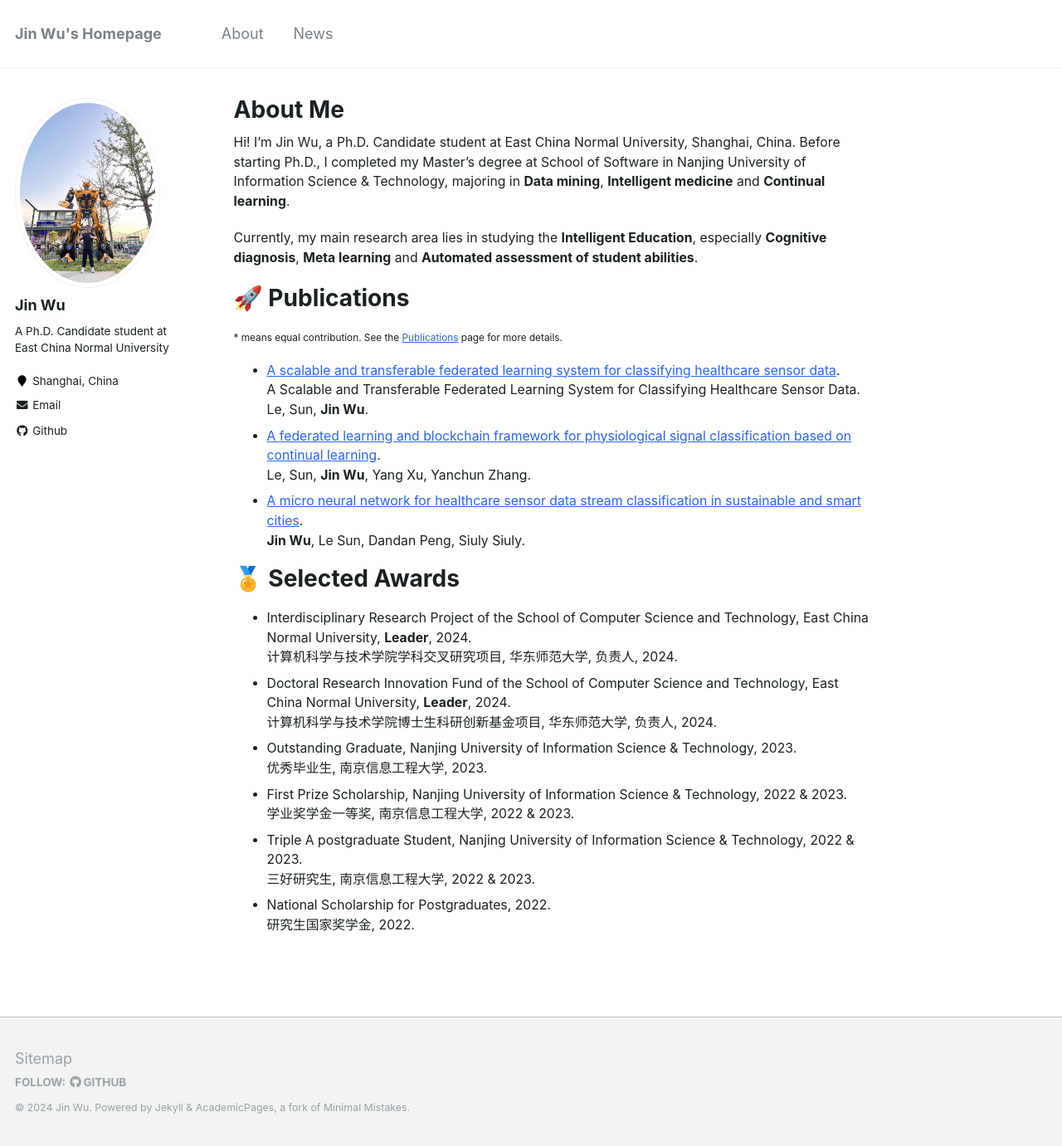
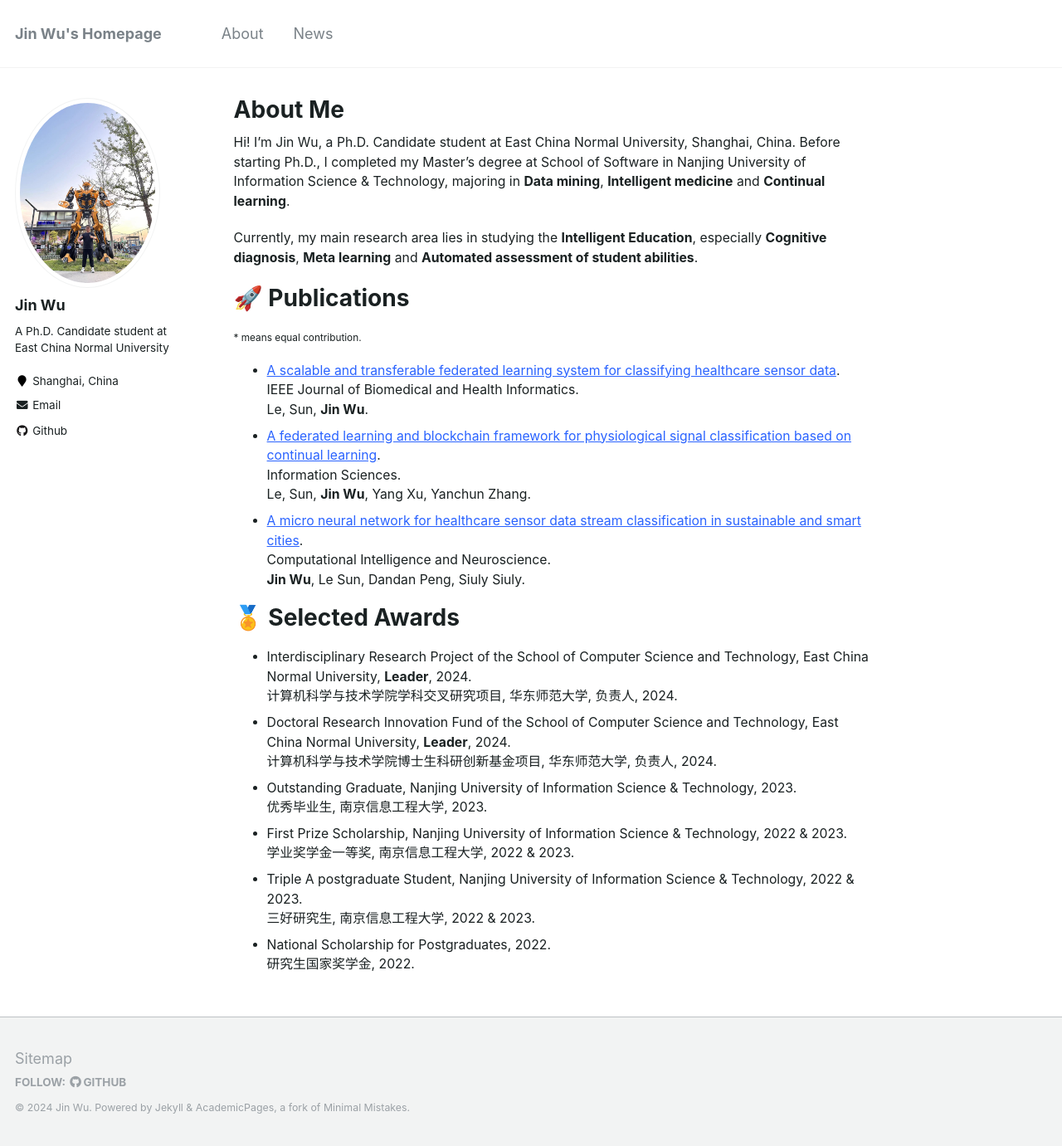
Before and after one commit to WooTzins/WooTzins.github.io, a Jekyll site: the page built from _pages/about.md, in a window 1280 px wide and 1381 px high. Shown: the whole window at 83% size. Built offline with Jekyll 4.4.1, drawn with Linux system fonts in a browser that asks for light colours; comment, search, counter and statistics services are not loaded.

Commit message:
Update about.md

```diff
--- a/_pages/about.md
+++ b/_pages/about.md
@@ -15,14 +15,16 @@ Currently, my main research area lies in studying the **Intelligent Education**,
 
 🚀 Publications
 ======
-<sub>\* means equal contribution. See the [Publications](/publications/) page for more details. </sub>
+<sub>\* means equal contribution. </sub>
 
 * [A scalable and transferable federated learning system for classifying healthcare sensor data](https://ieeexplore.ieee.org/abstract/document/9765749/).\\
-  A Scalable and Transferable Federated Learning System for Classifying Healthcare Sensor Data. \\
+  IEEE Journal of Biomedical and Health Informatics. \\
 Le, Sun, **Jin Wu**.
 * [A federated learning and blockchain framework for physiological signal classification based on continual learning](https://www.sciencedirect.com/science/article/abs/pii/S0020025523001767).\\
+  Information Sciences. \\
 Le, Sun, **Jin Wu**, Yang Xu, Yanchun Zhang.
 * [A micro neural network for healthcare sensor data stream classification in sustainable and smart cities](https://onlinelibrary.wiley.com/doi/pdf/10.1155/2022/4270295).\\
+  Computational Intelligence and Neuroscience. \\
 **Jin Wu**, Le Sun, Dandan Peng, Siuly Siuly.
 
 
```
